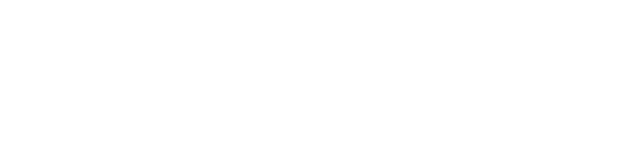
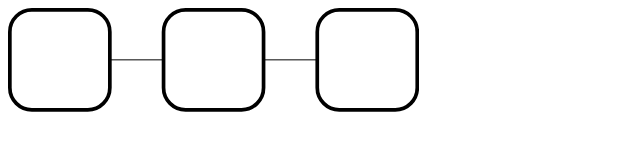
Before and after one commit to MarkTowers/moodle_svg_test, a plain HTML site: page four.html in a window 1280 px wide. Shown: the whole page, without its empty margins (0-640 px from the left). Drawn offline with Linux system fonts and the light colour scheme.

Commit message:
Update four.html

```diff
--- a/four.html
+++ b/four.html
@@ -3,12 +3,13 @@
 <head>
     <meta charset="UTF-8">
     <meta name="viewport" content="width=device-width, initial-scale=1.0">
-    <title>SVG to HTML</title>
+    <title>SVG Hover Effect</title>
 </head>
 <body>
-      <svg
+    <svg width="108.77646mm" height="27.435026mm" viewBox="0 0 108.77646 27.435026" version="1.1" id="svg1" xmlns="http://www.w3.org/2000/svg" xmlns:svg="http://www.w3.org/2000/svg">
+        <defs id="defs1" />
         <rect
-     style="fill:none;stroke:#000000;stroke-width:0.976693"
+            style="fill:transparent;stroke:#000000;stroke-width:0.976693"
             id="rect1"
             width="26.458334"
             height="26.458334"
@@ -18,21 +19,25 @@
             onmouseover="this.style.fill='red';"
             onmouseout="this.style.fill='transparent';" />
         <rect
-     style="fill:none;stroke:#000000;stroke-width:0.976693"
+            style="fill:transparent;stroke:#000000;stroke-width:0.976693"
             id="rect2"
             width="26.458334"
             height="26.458334"
             x="41.159065"
             y="0.48834676"
-     ry="5.8301001" />
+            ry="5.8301001"
+            onmouseover="this.style.fill='red';"
+            onmouseout="this.style.fill='transparent';" />
         <rect
-     style="fill:none;stroke:#000000;stroke-width:0.976693"
+            style="fill:transparent;stroke:#000000;stroke-width:0.976693"
             id="rect3"
             width="26.458334"
             height="26.458334"
             x="81.829781"
             y="0.48834676"
-     ry="5.8301001" />
+            ry="5.8301001"
+            onmouseover="this.style.fill='red';"
+            onmouseout="this.style.fill='transparent';" />
         <path
             style="fill:none;fill-rule:evenodd;stroke:#000000;stroke-width:0.264583px;stroke-linecap:butt;stroke-linejoin:miter;stroke-opacity:1"
             d="m 26.94668,13.717514 14.212385,0"
```
Lines whose indentation alone changed are shown as unchanged.
